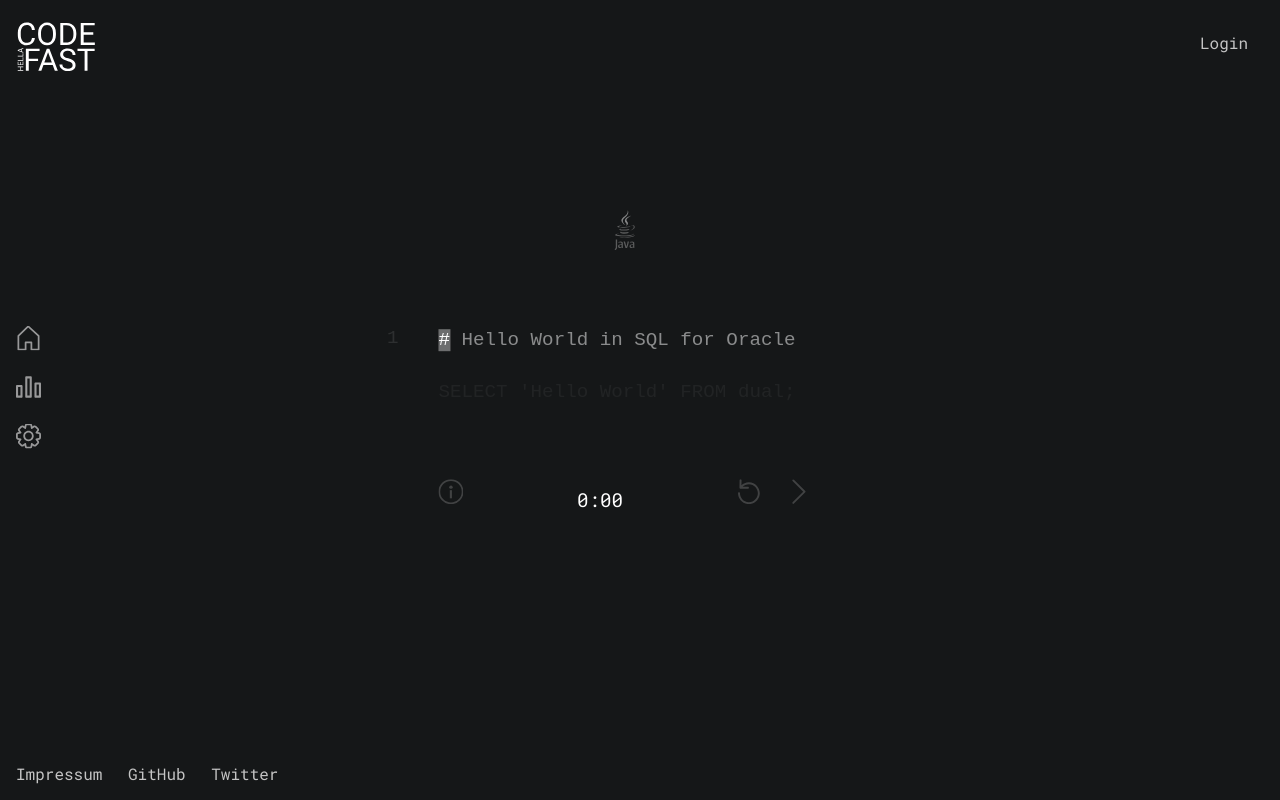
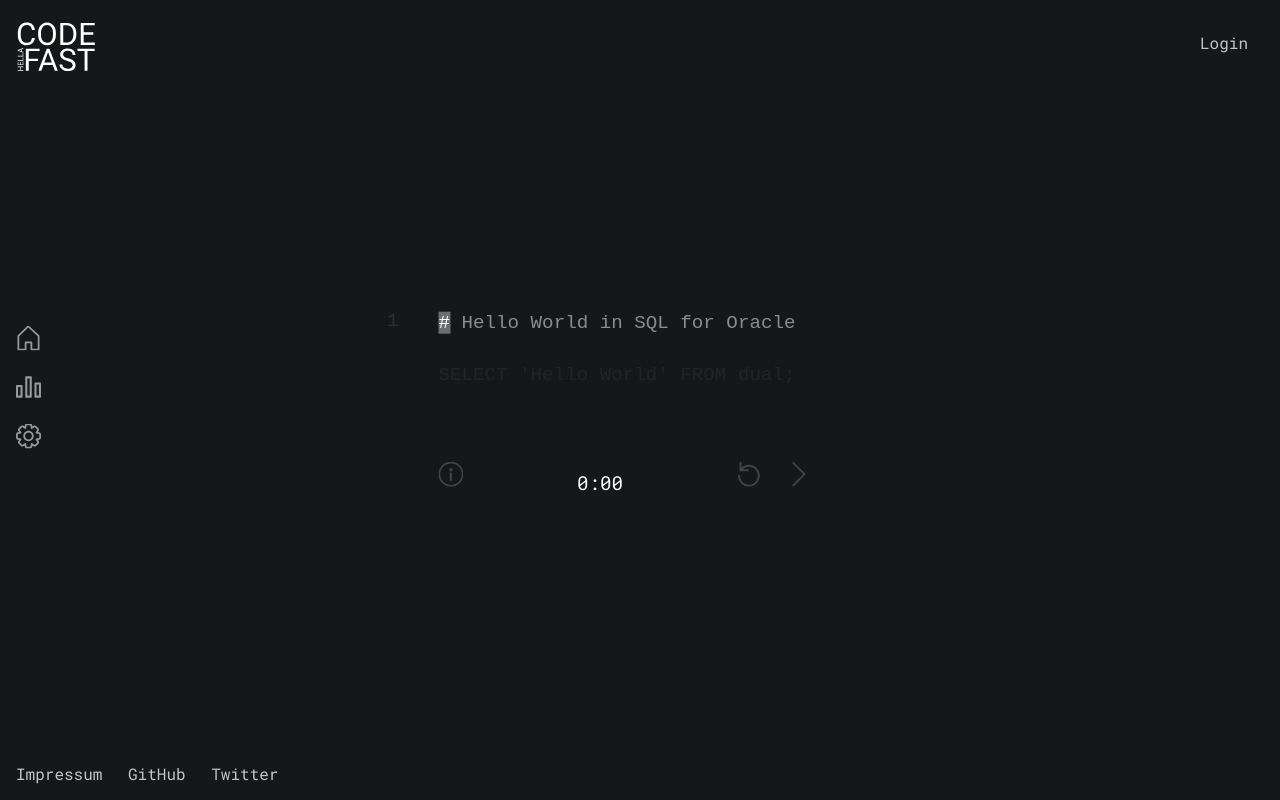
Before and after one commit to juliuswunderlich/speed.dev, a Vue app: page / in a window 1280 px wide. Built offline with nearby package versions, Linux system fonts and the light colour scheme; a small style sheet from the web is missing.

Commit message:
remove logo

```diff
--- a/src/components/CodeDisplay.vue
+++ b/src/components/CodeDisplay.vue
@@ -1,6 +1,6 @@
 <template>
   <div id="wrapper">
-    <img id="logo" src="@/assets/java.svg" alt="java logo" />
+    <!-- <img id="logo" src="@/assets/java.svg" alt="java logo" /> -->
     <div id="line-numbers">
       <span
         class="line"
@@ -365,11 +365,11 @@ export default {
 
   display: grid;
   grid-template-columns: 70px 50px auto 50px 50px;
-  grid-template-rows: 40px auto 30px;
+  grid-template-rows: auto 30px;
   row-gap: 75px;
 
   position: absolute;
-  top: 45%;
+  top: 50%;
   left: 50%;
   /* center snippet without line numbers -> deduct half the width of #line-numbers (50px) */
   transform: translate(calc(-50% - 50px), -50%);
@@ -386,14 +386,14 @@ export default {
   text-align: right;
   opacity: 0.1;
   padding-right: 40px;
-  grid-area: 2/ 1/ 3/ 2;
+  grid-area: 1/ 1/ 2/ 2;
 }
 #code-field {
-  grid-area: 2/ 2/ 3/ 6;
+  grid-area: 1/ 2/ 2/ 6;
 }
 
 #stats {
-  grid-area: 2/ 1/ 3/ 6;
+  grid-area: 1/ 1/ 2/ 6;
   z-index: 999;
   background-color: #151718;
   opacity: 0.9;
@@ -414,21 +414,21 @@ export default {
 }
 
 #info {
-  grid-area: 3/ 2/ 4/ 3;
+  grid-area: 2/ 2/ 3/ 3;
   align-self: end;
 }
 #retry {
-  grid-area: 3/ 4/ 4/ 5;
+  grid-area: 2/ 4/ 3/ 5;
   justify-self: right;
   align-self: end;
 }
 #next {
-  grid-area: 3/ 5/ 4/ 6;
+  grid-area: 2/ 5/ 3/ 6;
   justify-self: right;
   align-self: end;
 }
 #timer {
-  grid-area: 3/ 3/ 4/ 4;
+  grid-area: 2/ 3/ 3/ 4;
   justify-self: center;
   align-self: end;
   line-height: 100%;
```
Also changed, not shown: 1 other file (tests, documents, lock files or other folders).
